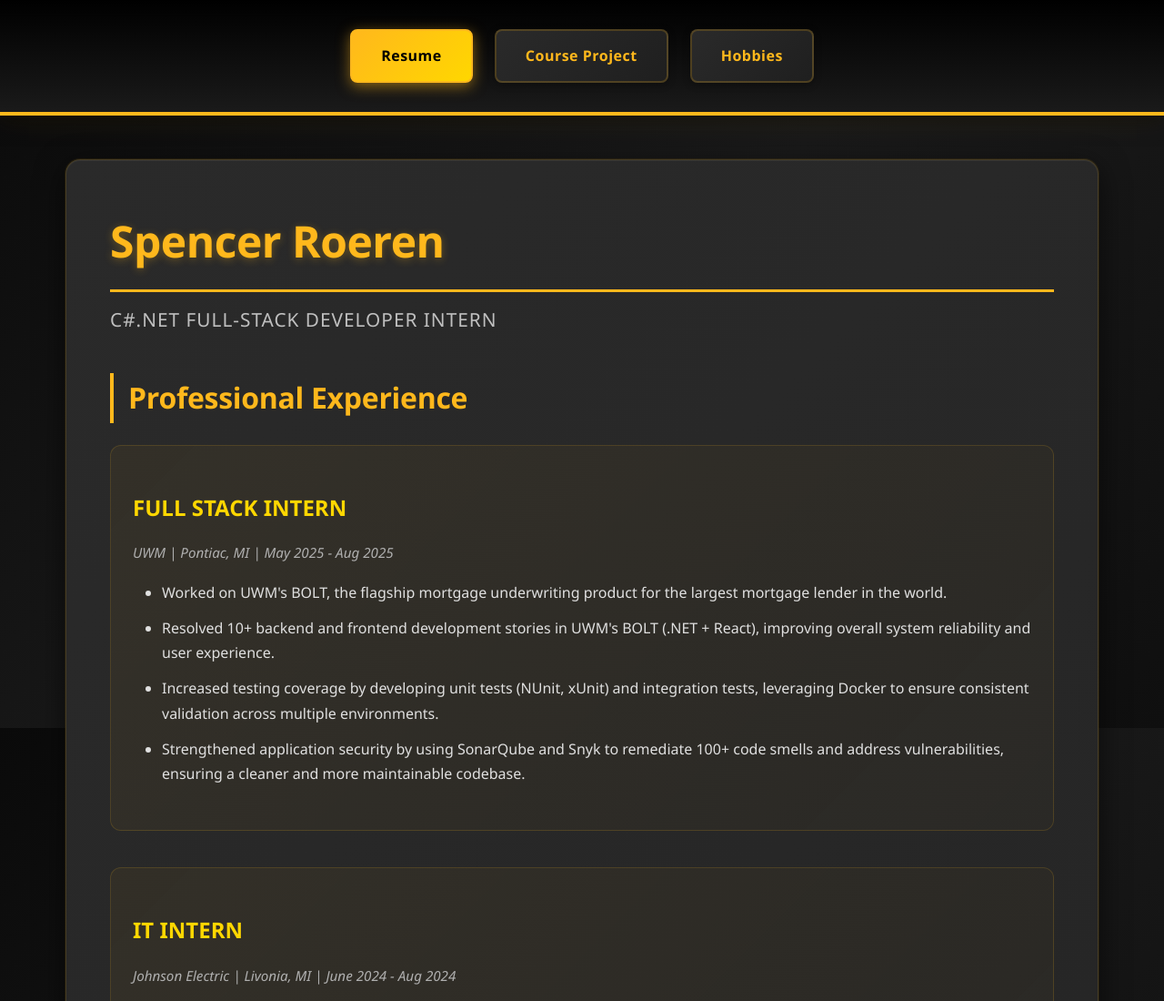
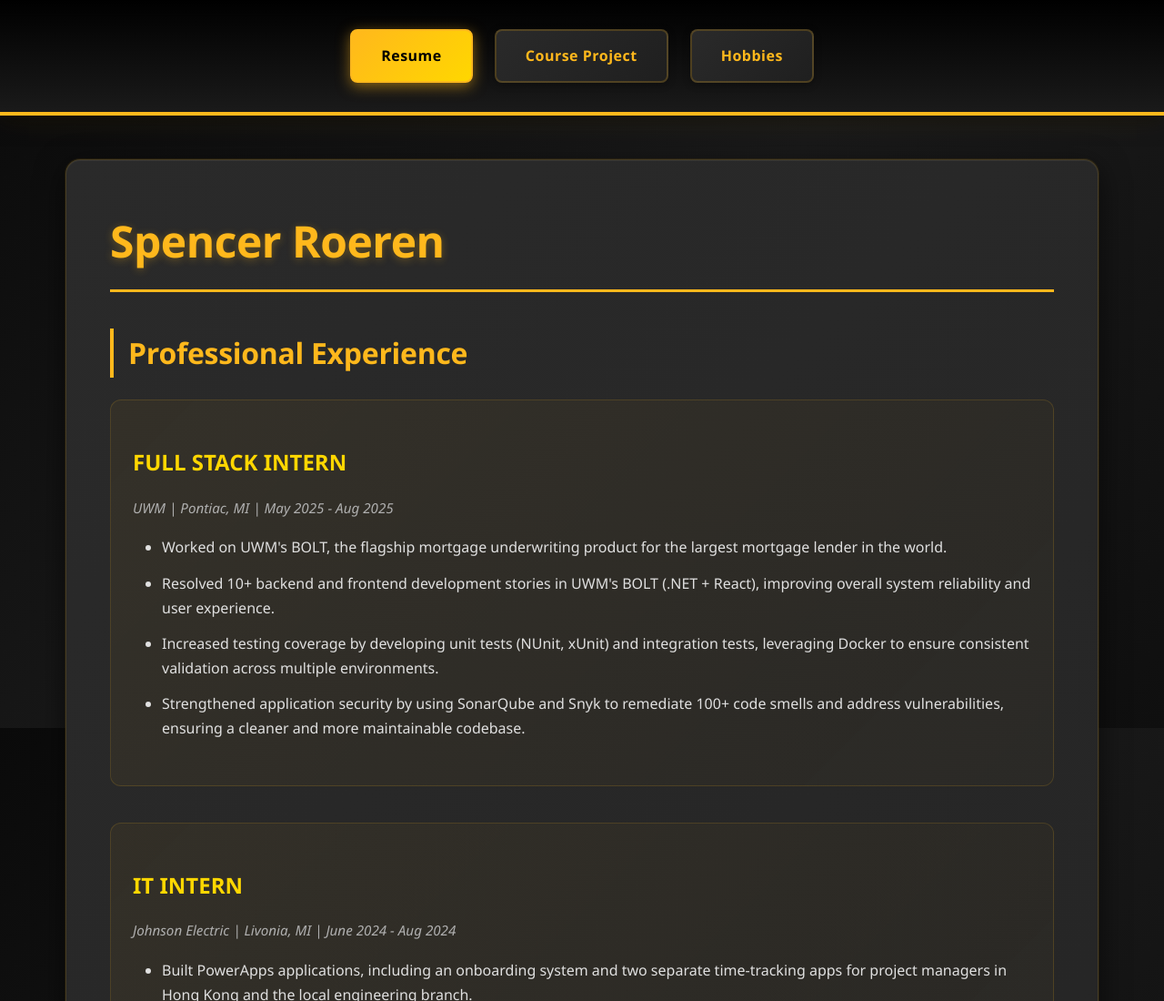
Before and after one commit to stroeren/Assignment1CSI4999, a plain HTML site: page index.html in a window 1280 px wide. Shown: the top 1100 px of the page at 91% size. Drawn offline with Linux system fonts and the light colour scheme.

Commit message:
Update index.html

```diff
--- a/index.html
+++ b/index.html
@@ -18,7 +18,6 @@
     <div class="wrapper">
         <div class="pageContent">
             <h1>Spencer Roeren</h1>
-            <p class="title">C#.NET FULL-STACK DEVELOPER INTERN</p>
 
             <section class="professional-experience">
                 <h2>Professional Experience</h2>
```
